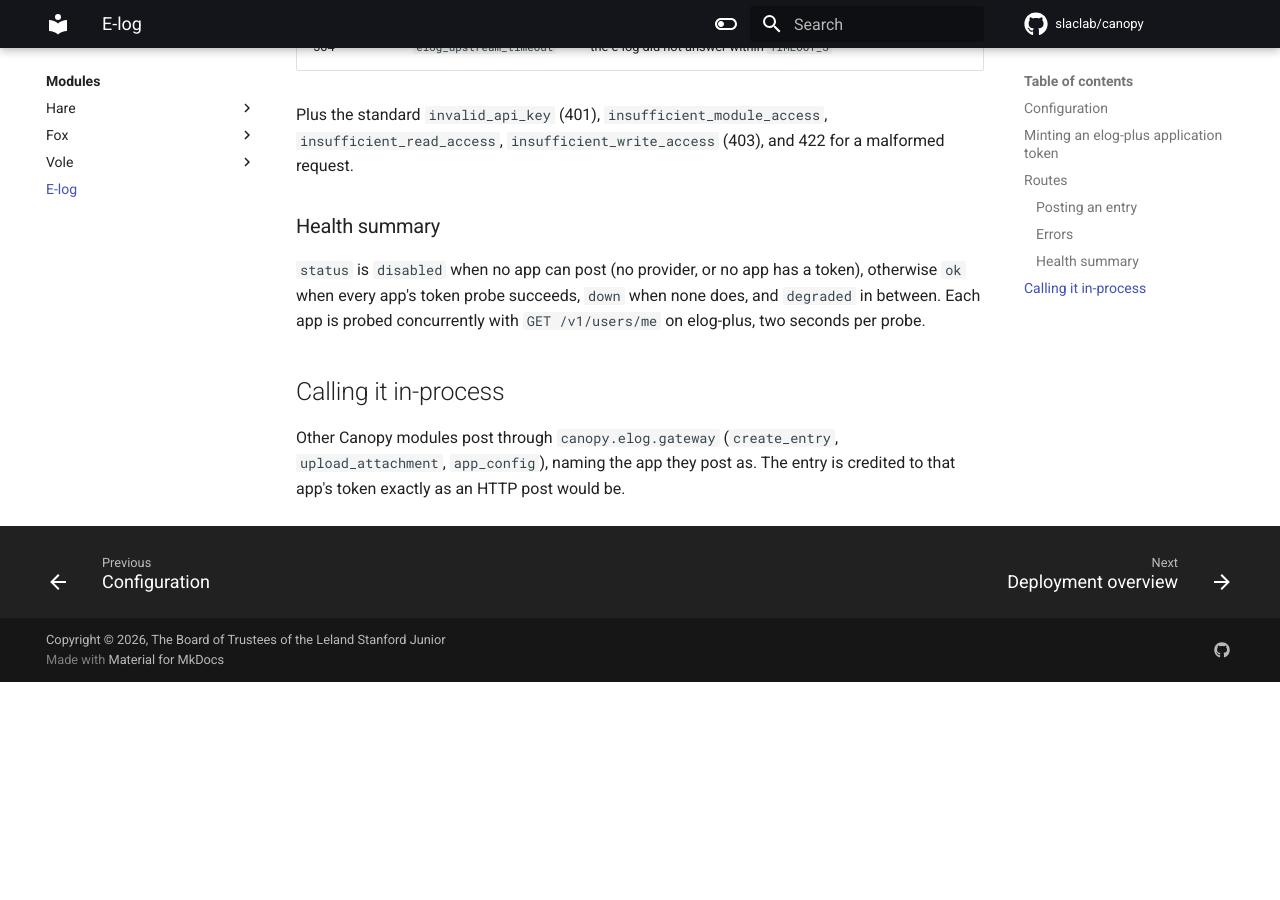
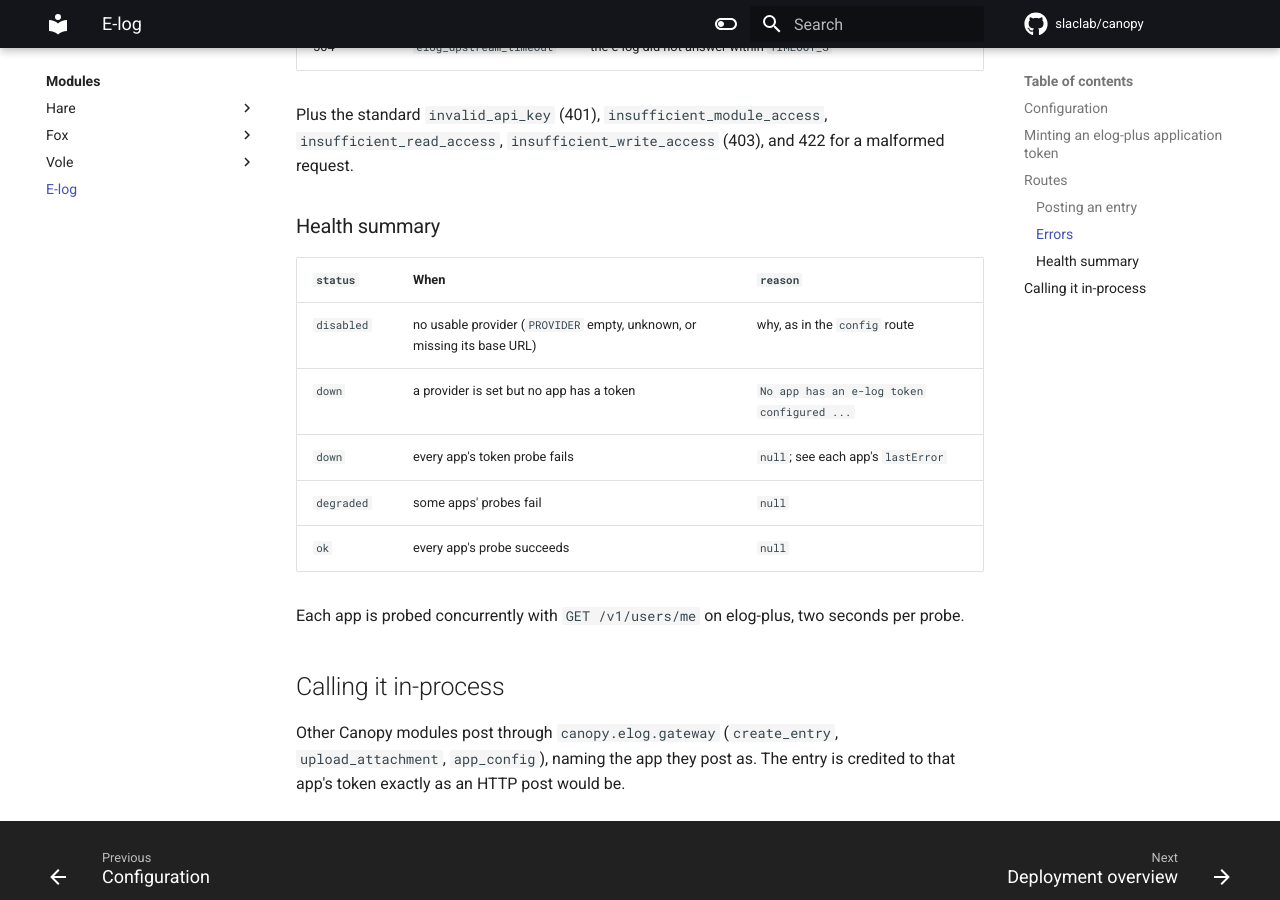
Before and after one commit to slaclab/canopy, an MkDocs documentation site: the page built from docs/elog/index.md, in a window 1280 px wide and 900 px high, scrolled down 4124 px. Built offline with MkDocs 1.6.1 and Material for MkDocs 9.7.7, drawn with Linux system fonts in a browser that asks for light colours; comment, search, counter and statistics services are not loaded; before the commit the page ends 4806 px from its top, so only the background shows below that; some of the changed text lies outside the part shown.

Commit message:
ENH: Report a provider with no app tokens as down, with a reason
The e-log health summary called "provider set, but no app holds a token"
disabled, the same word it uses for an instance with no provider at all.
That is the first state of a fresh deploy whose token secret is optional,
and "disabled" reads as switched off on purpose.

disabled now means no usable provider (empty, unknown, or missing its
base URL). A provider with no app tokens is down. The summary gains a
reason field: the registry's disabled reason, or that no app has a token.
It is null otherwise, since failing apps carry their own lastError.

Test: each status's reason on the composed app.

```diff
--- a/docs/elog/index.md
+++ b/docs/elog/index.md
@@ -88,7 +88,7 @@
 | `POST /apps/{app}/attachments` | write | `{id}`; multipart with one part named `file` |
 | `POST /apps/{app}/entries` | write | `{id, url}` |
 | `GET /health/watchdog` | none | liveness heartbeat |
-| `GET /health/summary` | read | `{status, provider, apps: [{app, healthy, identity, latencyMs, lastError}]}` |
+| `GET /health/summary` | read | `{status, provider, reason, apps: [{app, healthy, identity, latencyMs, lastError}]}` |
 
 `{app}` must match `^[a-z0-9_-]{1,64}$` (the same rule as Magpie's app names).
 
@@ -144,10 +144,16 @@
 
 ### Health summary
 
-`status` is `disabled` when no app can post (no provider, or no app has a
-token), otherwise `ok` when every app's token probe succeeds, `down` when none
-does, and `degraded` in between. Each app is probed concurrently with
-`GET /v1/users/me` on elog-plus, two seconds per probe.
+| `status` | When | `reason` |
+|----------|------|----------|
+| `disabled` | no usable provider (`PROVIDER` empty, unknown, or missing its base URL) | why, as in the `config` route |
+| `down` | a provider is set but no app has a token | `No app has an e-log token configured ...` |
+| `down` | every app's token probe fails | `null`; see each app's `lastError` |
+| `degraded` | some apps' probes fail | `null` |
+| `ok` | every app's probe succeeds | `null` |
+
+Each app is probed concurrently with `GET /v1/users/me` on elog-plus, two
+seconds per probe.
 
 ## Calling it in-process
 
```
Also changed, not shown: 3 other files.
